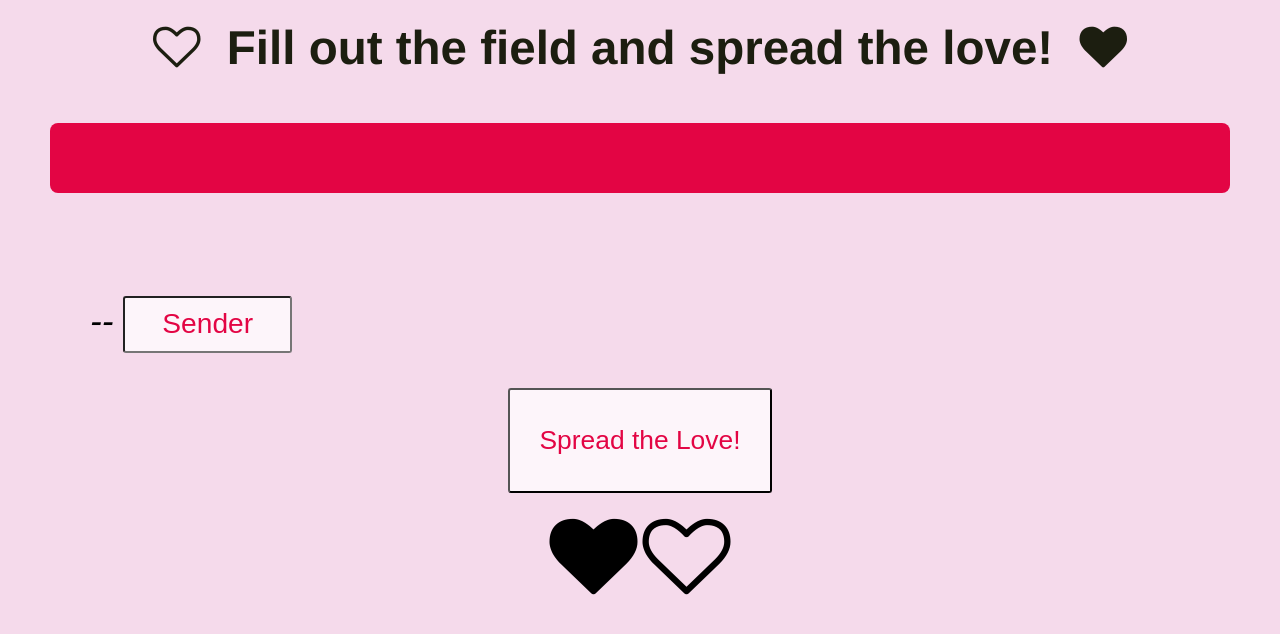
After one commit to nichochar/love-aas, a Python web app: template templates/create.html in a window 1280 px wide. The commit adds this page. Shown: the top 634 px of the page. Run offline with Jinja, Linux system fonts and the light colour scheme; the template is opened without the code that fills it, so the values that code supplies are empty; some libraries are stand-ins or nearby versions.

Commit message:
Added a lot of stuff, mainly social features and create page

```diff
--- a/app.yaml
+++ b/app.yaml
@@ -10,6 +10,8 @@ handlers:
   upload: favicon\.ico
 - url: /stylesheets
   static_dir: css
+- url: /images
+  static_dir: img
 
 - url: /.*
   script: main.app
--- a/css/style.css
+++ b/css/style.css
@@ -28,44 +28,44 @@ a:hover {
   border-radius: 8px;
 }
 
-#title h1, #title h2{
-  padding:0px 20px;
-  margin:0px 20px;
-  height:60px;
+#title h1, #title h2 {
+  padding: 0px 20px;
+  margin: 0px 20px;
+  height: 60px;
 }
 
-#title h1{
-  font-size:3.5em;
+#title h1 {
+  font-size: 3.5em;
 }
 
-#title h2{
+#title h2 {
   font-size:2em;
 }
 
 #version {
   padding-left: 40px;
   font: 0.8em "Helvetica Neue",Helvetica,Arial,sans-serif;
-  font-style:italic;
-  font-weight:normal;
+  font-style: italic;
+  font-weight: normal;
 }
 
-#main-body {
+#main-body, #create-body {
   margin: 20px;
   color: #E30544;
 }
 
-#main-body h1{
-  font-size:2.2em;
+#main-body h1, #create-body h1 {
+  font-size: 2.2em;
   margin-top: 0.9em;
   margin-bottom: 0.2em;
 }
 
-#main-body h2 {
+#main-body h2, #create-body h2 {
   font-size: 1.5em;
   margin-bottom: 10px;
 }
 
-#main-body p {
+#main-body p, #create-body p {
   color:#000000;
   line-height: 1.5;
   margin: 0;
@@ -106,11 +106,41 @@ a:hover {
 
 .mono {
   color:#E30544;
+  background-color: #FDF5FA;
   display: inline; /* so the border doesn't become block */
   font-family: 'Courier New', Courier;
   border: 1px solid #E6B4D3;
-  background-color: #FDF5FA;
   border-radius: 0.3em;
   font-weight: 100;
   padding: 0.1em 0.4em;
 }
+
+#create-h1 {
+    color: #1c1e10;
+    font-size: 2.7em;
+    text-align: center;
+}
+
+.create input {
+    color: #E30544;
+    background-color: #FDF5FA;
+    height: 2em;
+    width: 6em;
+    font-size: 0.8em;
+    font-weight: 100;
+    border-radius: 3px;
+    text-align: center;
+    padding: 0.3em;
+    transition: border 0.3s;
+}
+
+.create input[type="text"]:focus,
+.create input[type="text"].focus {
+  border: solid 9px #34495e;
+}
+
+#submit-love {
+    font-size: 1.5em;
+    height: 4em;
+    width: 10em;
+}
--- /dev/null
+++ b/templates/create.html
@@ -0,0 +1,22 @@
+{% extends 'layout.html' %}
+{% block content %}
+<h1 id="create-h1"><i class="fa fa-heart-o"></i>&nbsp; Fill out the field{% if message_part2 %}s{% endif %} and spread the love! &nbsp;<i class="fa fa-heart"></i> </h1>
+
+<div class="create">
+    {% if message_part2 %}
+        <form onsubmit="window.document.location.href= window.document.location.href.replace('/create', '') + '/' + document.getElementById('sender-input').value + '/' + document.getElementById('signature-input').value; return false;">
+        <p id="message">{{ message_part1 }} <input id="sender-input" onClick="this.setSelectionRange(0, this.value.length)" type="text" value="Recipient" /> {{ message_part2 }}</p>
+    {% else %}
+        <form onsubmit="window.document.location.href= window.document.location.href.replace('/create', '') + '/' + document.getElementById('signature-input').value; return false;">
+        <p id="message">{{ message_part1 }}</p>
+    {% endif %}
+    <br>
+    <p id="signature">-- <input id="signature-input" onClick="this.setSelectionRange(0, this.value.length)" type="text" value="Sender" /></p>
+
+    <center><input type="Submit" id="submit-love" value="Spread the Love!"></center>
+    <div id="hearts">
+        <i class="fa fa-heart fa-5x"></i>
+        <i class="fa fa-heart-o fa-5x"></i>
+    </div>
+</div>
+{% endblock %}
--- a/templates/layout.html
+++ b/templates/layout.html
@@ -3,6 +3,25 @@
     <title>{% block title %}Love As A Service{% endblock %}</title>
     <meta name="description" content="Love As A Service (LOVEaas) provides a scalable, RESTful API to spread the love around the world.">
     <meta name='keywords' content='love as a service love api loveaas love-aas laas love-as-a-service spread love'>
+
+    {% block metatags %}
+        <!-- twitter cards -->
+        <meta name="twitter:card" content="summary" />
+        <meta name="twitter:site" content="nichochar" />
+        <meta name="twitter:creator" content="nichochar" />
+        <meta name="twitter:title" content="Spread the Love with Love as a Service!" />
+        <meta name="twitter:description" content="You can also spread the Love! Come and visit http://loveaas.com" />
+        <meta name="twitter:image" content="http://loveaas.com/images/logo.png" />
+
+        <!-- Facebook Cards -->
+        <meta property="og:url"                content="http://loveaas.com" />
+        <meta property="og:type"               content="article" />
+        <meta property="og:title"              content="Spread the love!" />
+        <meta property="og:description"        content="There is no reason to not spread love everywhere!" />
+        <meta property="og:image"              content="http://loveaas.com/images/facebook.png" />
+    {% endblock %}
+
+    <!-- Stylesheets -->
    <link rel="stylesheet" type="text/css" href="/stylesheets/style.css" />
    <link href="//netdna.bootstrapcdn.com/font-awesome/4.0.3/css/font-awesome.css" rel="stylesheet">
    <!--Analytics-->
```
Also changed, not shown: api/handlers.py (+51 -9 lines), api/urls.py (+7 -4 lines), main.py (+8 -2 lines), templates/message.html (+17 -0 lines), img/facebook.png (added), img/logo.png (added).
